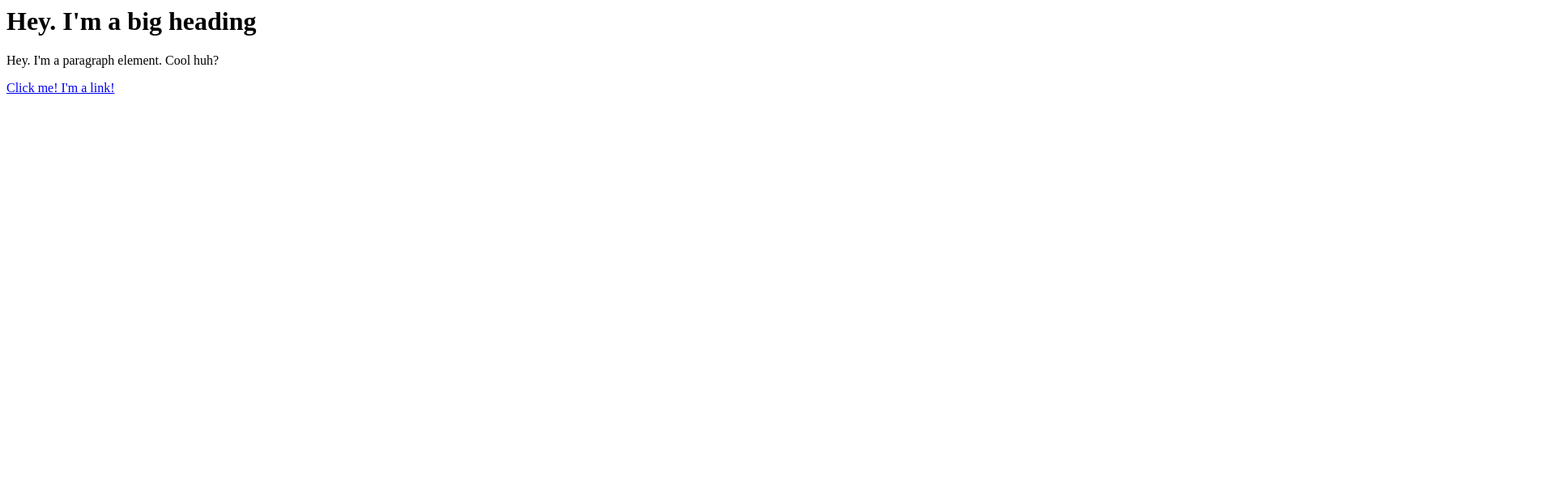
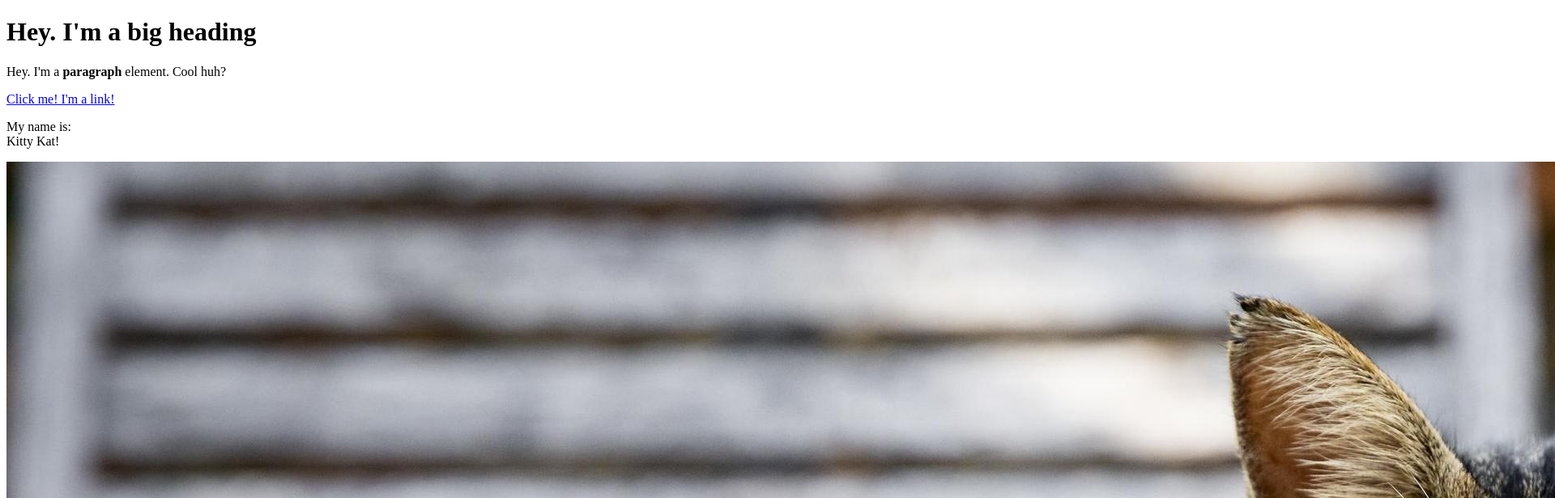
Before and after one commit to esraaid/cartoon-hero, a plain HTML site: page test.html in a window 1280 px wide. Shown: the top 616 px of the page at 81% size, 1920 px wide, since content can reach past the window. Drawn offline with Linux system fonts and the light colour scheme.

Commit message:
added a cat img and a few more elements

```diff
--- a/test.html
+++ b/test.html
@@ -1,3 +1,14 @@
-<h1>Hey. I'm a big heading </h1>
-<p>Hey. I'm a paragraph element. Cool huh?</p>
-<a href="https://google.com" target="_blank" title="Let's go to Google!">Click me! I'm a link!</a>
+<!DOCTYPE html>
+<html>
+<head>
+	<title>Test page </title>
+</head>
+<body>
+	<h1>Hey. I'm a big heading </h1>
+	<p>Hey. I'm a <b>paragraph</b> element. Cool huh?</p>
+	<a href="https://google.com" target="_blank" title="Let's go to Google!">Click me! I'm a link!</a>
+	<p>My name is:<br>
+		Kitty Kat!</p>
+	<img src="img/cat.jpeg">
+</body>
+</html>
```
Also changed, not shown: img/cat.jpeg (added).
